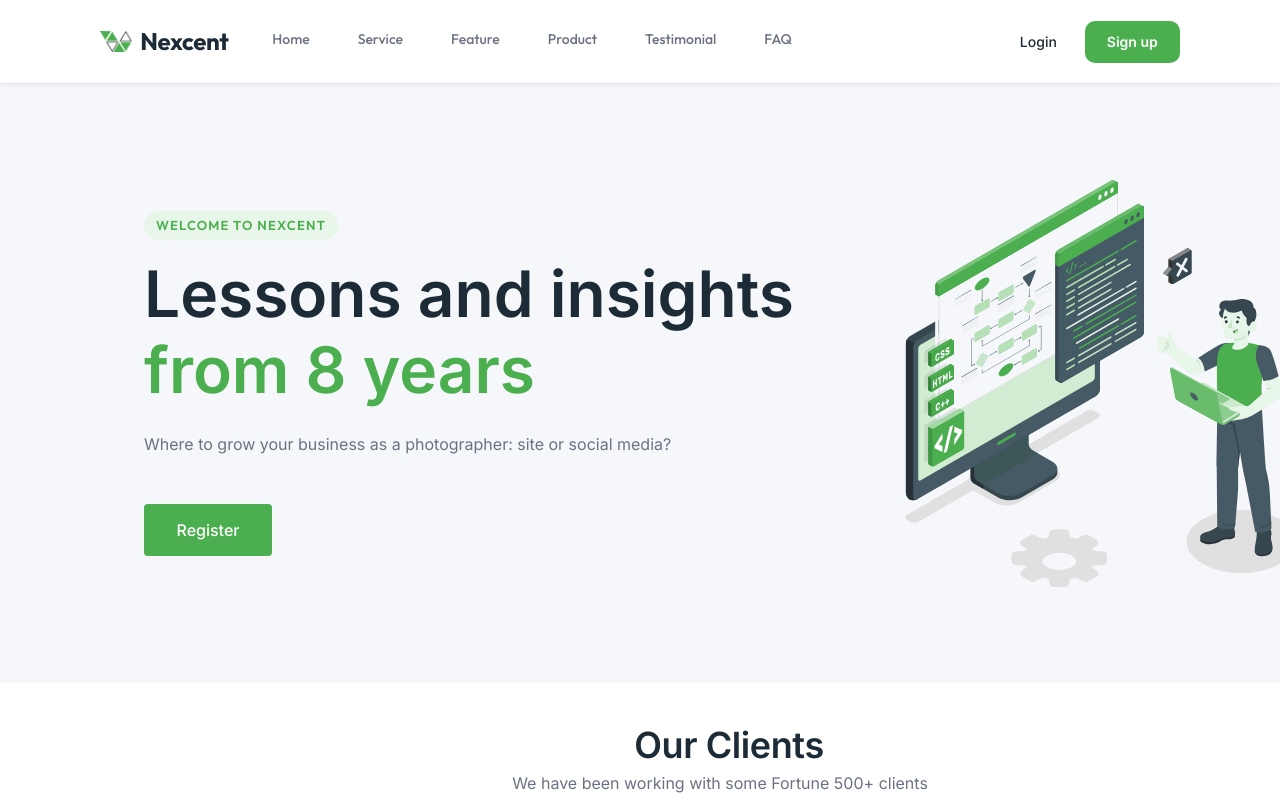
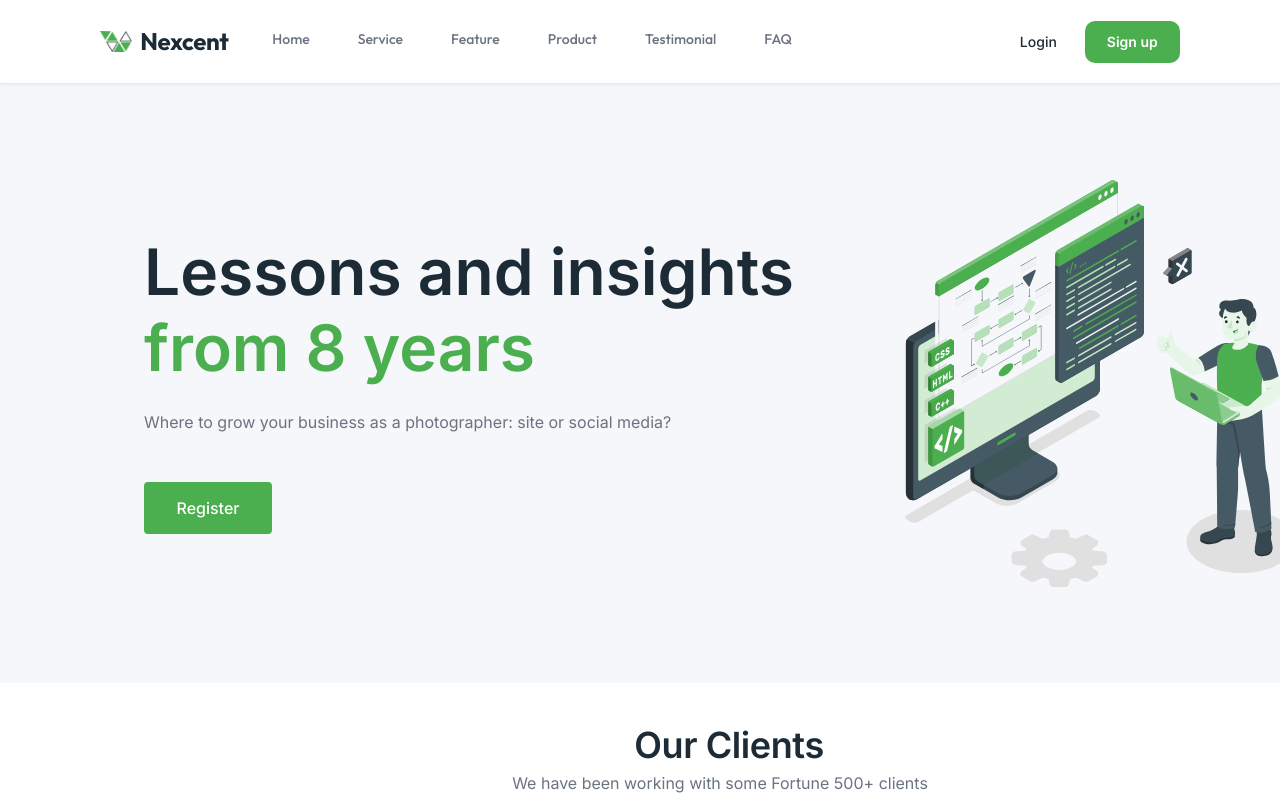
Before and after one commit to priambodogigieh-afk/landing-page, a React (Vite) app: page / in a window 1280 px wide. Shown: the top 800 px of the page. Built offline with nearby package versions, Linux system fonts and the light colour scheme.

Commit message:
content: remove Welcome to Nexcent eyebrow text from Hero section

```diff
--- a/src/components/sections/Hero.tsx
+++ b/src/components/sections/Hero.tsx
@@ -5,7 +5,6 @@ export default function Hero() {
     <section className="hero-section" id="home">
       <div className="hero-container">
         <div className="hero-content">
-          <span className="hero-eyebrow">Welcome to Nexcent</span>
           <h1 className="hero-title">
             Lessons and insights{' '}
             <span className="text-green">from 8 years</span>
```
